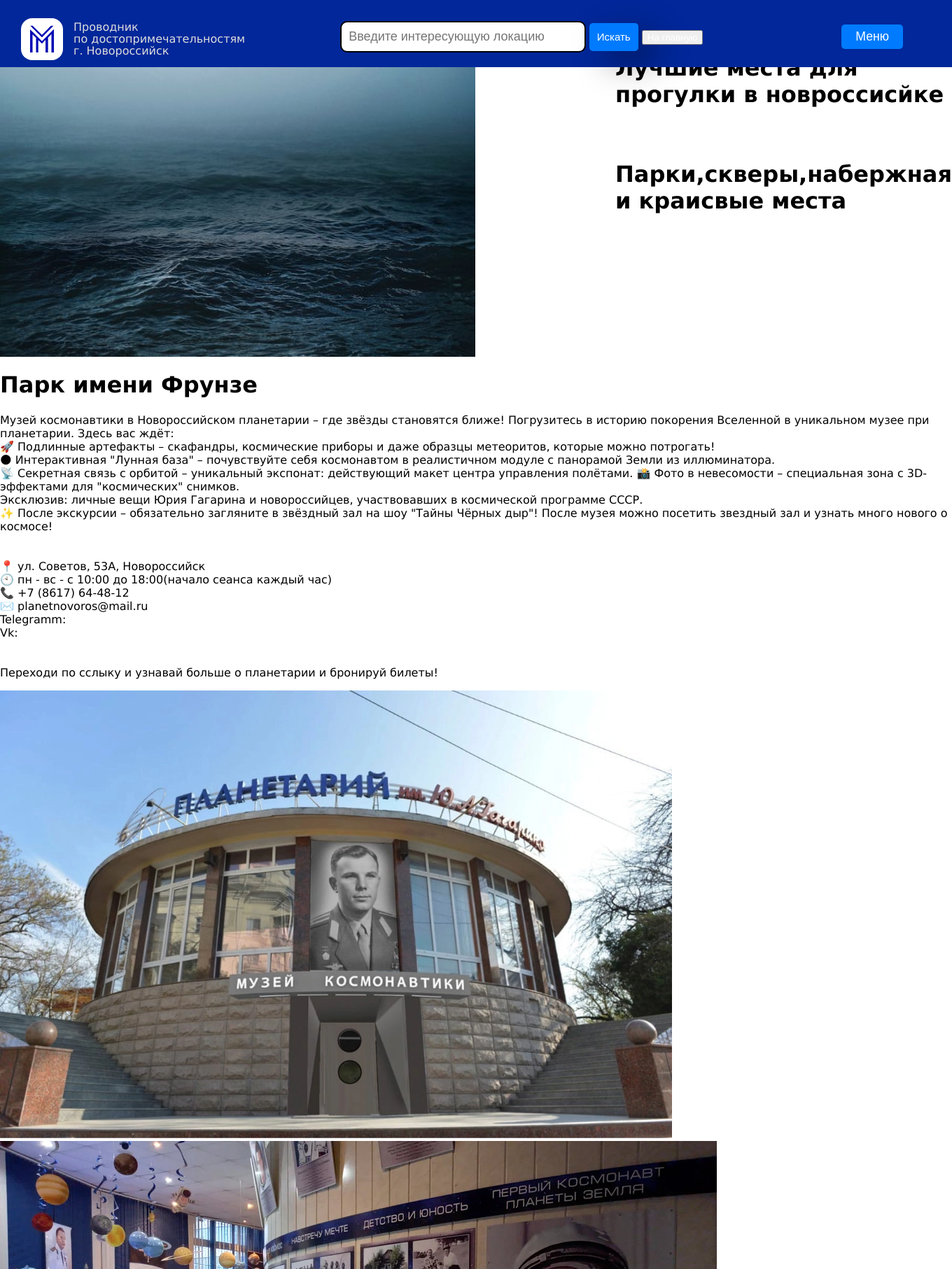
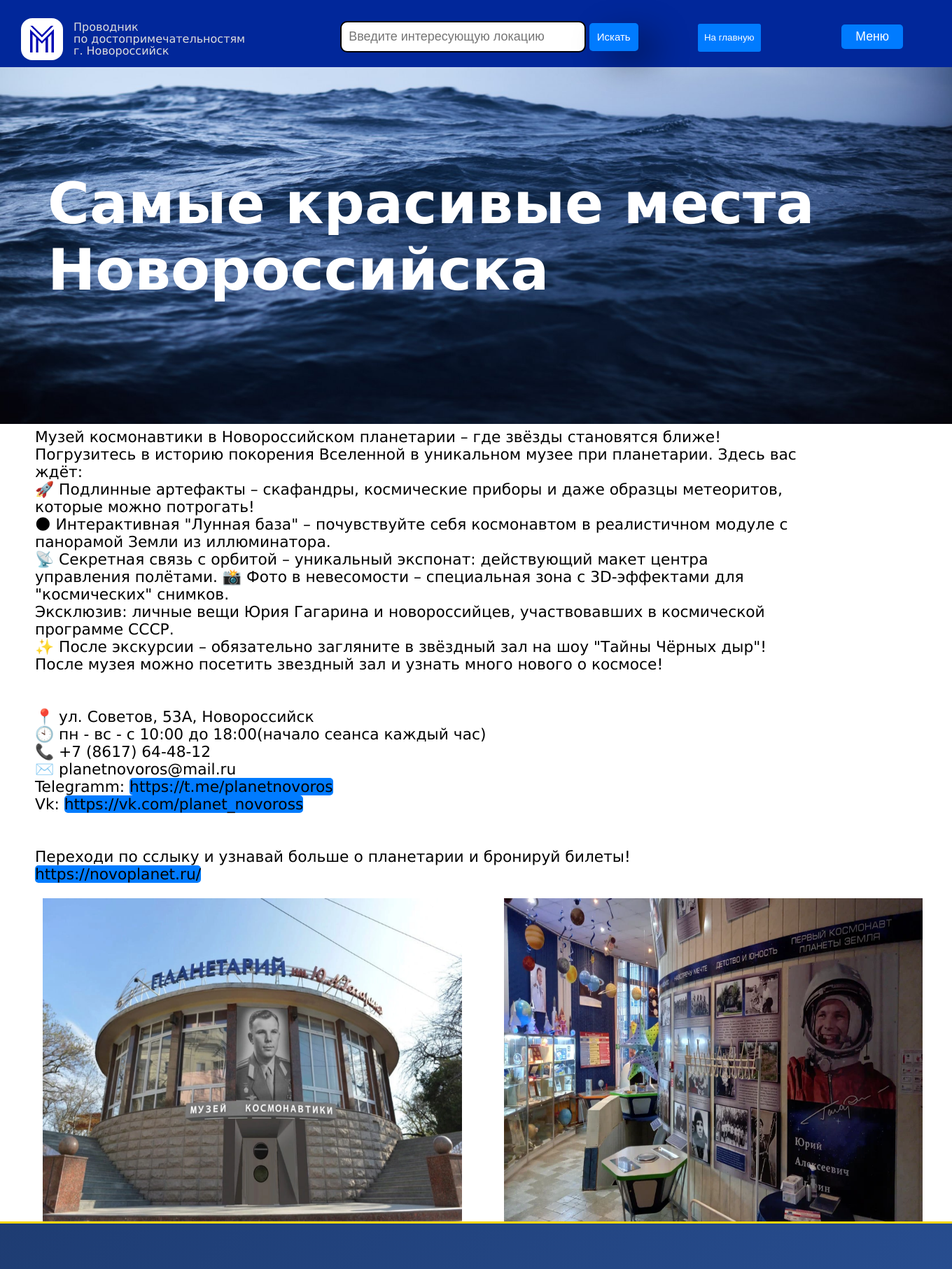
Before and after one commit to MarkZhurbenko/project_site, a Django app: page /interesting_location in a window 1360 px wide; the page is wider, and only the part inside the window is pictured. Shown: the top 1814 px of that part at 70% size. Run offline with Django 5.2, Linux system fonts and the light colour scheme.

Commit message:
интересные места продолжаю работу

```diff
--- a/website/APP/static/css/big-park.css
+++ b/website/APP/static/css/big-park.css
@@ -1,11 +1,104 @@
 @media screen and (max-width:2100px) and (min-width: 751px){
-    .start-park-head{
+    .button-museum-home{
+        margin-left: 80px;
+        background-color: #007BFF;
+        border: none;
+        width: 90px;
+        height: 40px;
+        border-radius: 3px;
+    }
+
+    .start-head-park{
+        position: relative;
+    }
+
+    .start-text-park{
+        color: rgb(0, 0, 0);
+        z-index: 1;
+        margin-top: -27vw;
+        font-size: 6vw;
+        color: white;
+        margin-left: 5vw;
+
+    }
+    .start-img-park{
+        width: 100vw;
+        height: 50vw;
+        margin-top: -150px;
+    }
+    .gallary-planet{
+        display: flex;
+        gap: 30px;
+        margin-left: 4.5vw;
+
+    }
+
+    .photo-planet{
+        width: 44vw;
+        height: 34vw;
+    }
+
+
+    .min-boss-text{
+        width: 80%;
+        font-size: 1.6vw;
+        margin-left: 50px;
+    }
+
+    .text-boss{
+        font-size: 4vw;
+        text-align: center;
+        margin-top: 80px;
+    }
+    .teg{
+        color: black;
+        background-color: #007BFF;
+        border-radius: 5px;
+    }
+    .photo-one{
+        margin-left: 35px;
+    }
+    .photo-one1{
+        width: 80%;
+        height: 60%;
+        margin-left: 55px;
+    }
+    .button-museum-home{
+        margin-left: 80px;
+        background-color: #007BFF;
+        border: none;
+        width: 90px;
+        height: 40px;
+        border-radius: 3px;
+    }
+
+
+    .start-header1{
+        background-color: #014877;
+        position: relative;
+        padding-top: 55px;
+        padding-bottom: 20px;
         display: flex;
     }
-    .start-more-img{
-        width: 100%;
+
+    .start-img-museum{
+        margin-left: 50px;
+        width: 47vw;
+
     }
-    .t{
-        margin-left: 200px;
+
+    .head-text-museum{
+        font-size: 3vw;
+        margin-left: 50px;
+        margin-top: 50px;
+        color: white;
+        z-index: 1;
     }
+    .head-mini{
+        margin-top: 300px;
+        margin-left: -400px;
+        font-size: 1.5vw;
+        color: white;
+    }
+
 }
--- a/website/APP/static/css/small-park.css
+++ b/website/APP/static/css/small-park.css
@@ -1,4 +1,27 @@
 @media screen and (max-width: 750px){
 
+    .button-museum-home{
+        background-color: #007BFF;
+        border-radius: 3px;
+        border: none;
+        margin-left: 5px;
+    }
+    .start-head-park{
+        position: relative;
+    }
 
+    .start-text-park{
+        color: rgb(0, 0, 0);
+        z-index: 1;
+        margin-top: -27vw;
+        font-size: 6vw;
+        color: white;
+        margin-left: 5vw;
+
+    }
+    .start-img-park{
+        width: -100vw;
+        height: -500vw;
+        margin-top: -150px;
+    }
 }
--- a/website/APP/templates/interesting_location.html
+++ b/website/APP/templates/interesting_location.html
@@ -6,29 +6,23 @@
 <link rel="stylesheet" href= "{% static 'css/small-park.css' %}">
 {%endblock%}
 
-
-
 {%block footer%}
 <button class="button-museum-home">
     <a href="{% url 'home' %}" class="link-museum-home">На главную</a>
 </button>
+
 {%endblock%}
 
-{% block content %}
-<div class="start-park-head">
-    <img src="{% static 'images/more.jpg'%}" class="start-more-img">
-    <h1 class="t">Лучшие места для прогулки в новроссисйке<br><br><br>Парки,скверы,набержная и краисвые места</h1>
+{% block content%}
+<br>
+<div class="start-head-park">
+    <img src="{% static 'images/more2.JPG'%}" class="start-img-park">
+    <h1 class="start-text-park">Самые красивые места Новороссийска</h1>
 </div>
-
-
-
-
-
-
 
 <div class="museum-boss">
     <div class="text">
-        <h1 class="text-boss">Парк имени Фрунзе</h1>
+        <h1 class="text-boss">Планетарий имени Ю.А. Гагарина</h1>
         <p class="min-boss-text">Музей космонавтики в Новороссийском планетарии – где звёзды становятся ближе!
 
             Погрузитесь в историю покорения Вселенной в уникальном музее при планетарии. Здесь вас ждёт:<br>
@@ -58,4 +52,5 @@
         <img class="photo-planet" src="{% static 'images/planet2.webp'%}">
     </div>
 </div>
+
 {% endblock %}
```
Also changed, not shown: website/APP/static/images/mor.jpg (added), website/APP/static/images/more.jpg (deleted), website/APP/static/images/more1.jpg (added), website/APP/static/images/more2.JPG (added).
